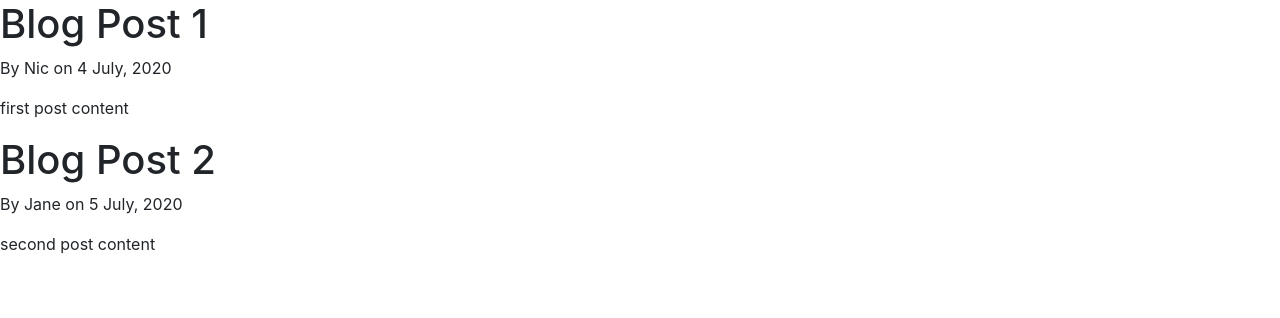
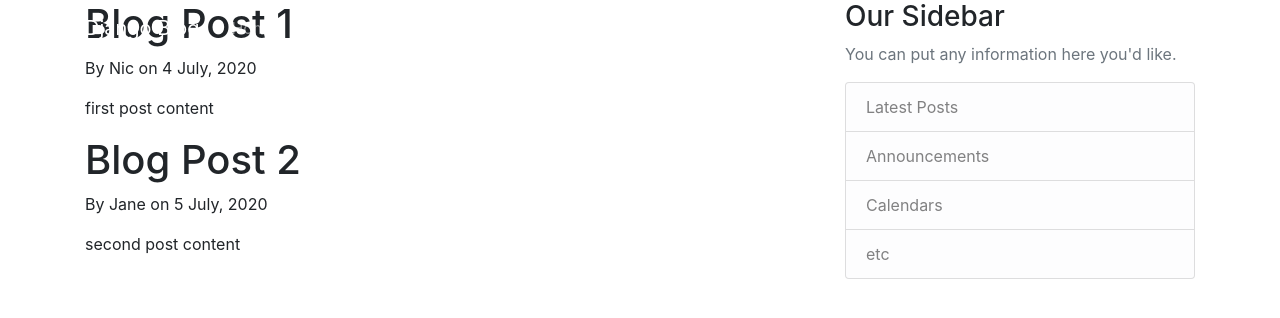
Before and after one commit to nicolasraffray/django-practise, a Django app: page / in a window 1280 px wide. Shown: the top 318 px of the page. Run offline with Django 3.2, Linux system fonts and the light colour scheme; some libraries are stand-ins or nearby versions.

Commit message:
html bootstrap added to base

```diff
--- a/blog/templates/blog/base.html
+++ b/blog/templates/blog/base.html
@@ -13,7 +13,6 @@
       integrity="sha384-Gn5384xqQ1aoWXA+058RXPxPg6fy4IWvTNh0E263XmFcJlSAwiGgFAW/dAiS6JXm"
       crossorigin="anonymous"
     />
-
     {% if title %}
     <title>Django Blog - {{title}}</title>
     {% else %}
@@ -21,8 +20,55 @@
     {% endif %}
   </head>
   <body>
-    {% block content %}{% endblock %}
-
+    <header class="site-header">
+      <nav class="navbar navbar-expand-md navbar-dark bg-steel fixed-top">
+        <div class="container">
+          <a class="navbar-brand mr-4" href="/">Django Blog</a>
+          <button
+            class="navbar-toggler"
+            type="button"
+            data-toggle="collapse"
+            data-target="#navbarToggle"
+            aria-controls="navbarToggle"
+            aria-expanded="false"
+            aria-label="Toggle navigation"
+          >
+            <span class="navbar-toggler-icon"></span>
+          </button>
+          <div class="collapse navbar-collapse" id="navbarToggle">
+            <div class="navbar-nav mr-auto">
+              <a class="nav-item nav-link" href="/">Home</a>
+              <a class="nav-item nav-link" href="/about">About</a>
+            </div>
+            <!-- Navbar Right Side -->
+            <div class="navbar-nav">
+              <a class="nav-item nav-link" href="#">Login</a>
+              <a class="nav-item nav-link" href="#">Register</a>
+            </div>
+          </div>
+        </div>
+      </nav>
+    </header>
+    <main role="main" class="container">
+      <div class="row">
+        <div class="col-md-8">
+          {% block content %}{% endblock %}
+        </div>
+        <div class="col-md-4">
+          <div class="content-section">
+            <h3>Our Sidebar</h3>
+            <p class='text-muted'>You can put any information here you'd like.
+              <ul class="list-group">
+                <li class="list-group-item list-group-item-light">Latest Posts</li>
+                <li class="list-group-item list-group-item-light">Announcements</li>
+                <li class="list-group-item list-group-item-light">Calendars</li>
+                <li class="list-group-item list-group-item-light">etc</li>
+              </ul>
+            </p>
+          </div>
+        </div>
+      </div>
+    </main>
     <script
       src="https://code.jquery.com/jquery-3.2.1.slim.min.js"
       integrity="sha384-KJ3o2DKtIkvYIK3UENzmM7KCkRr/rE9/Qpg6aAZGJwFDMVNA/GpGFF93hXpG5KkN"
```
